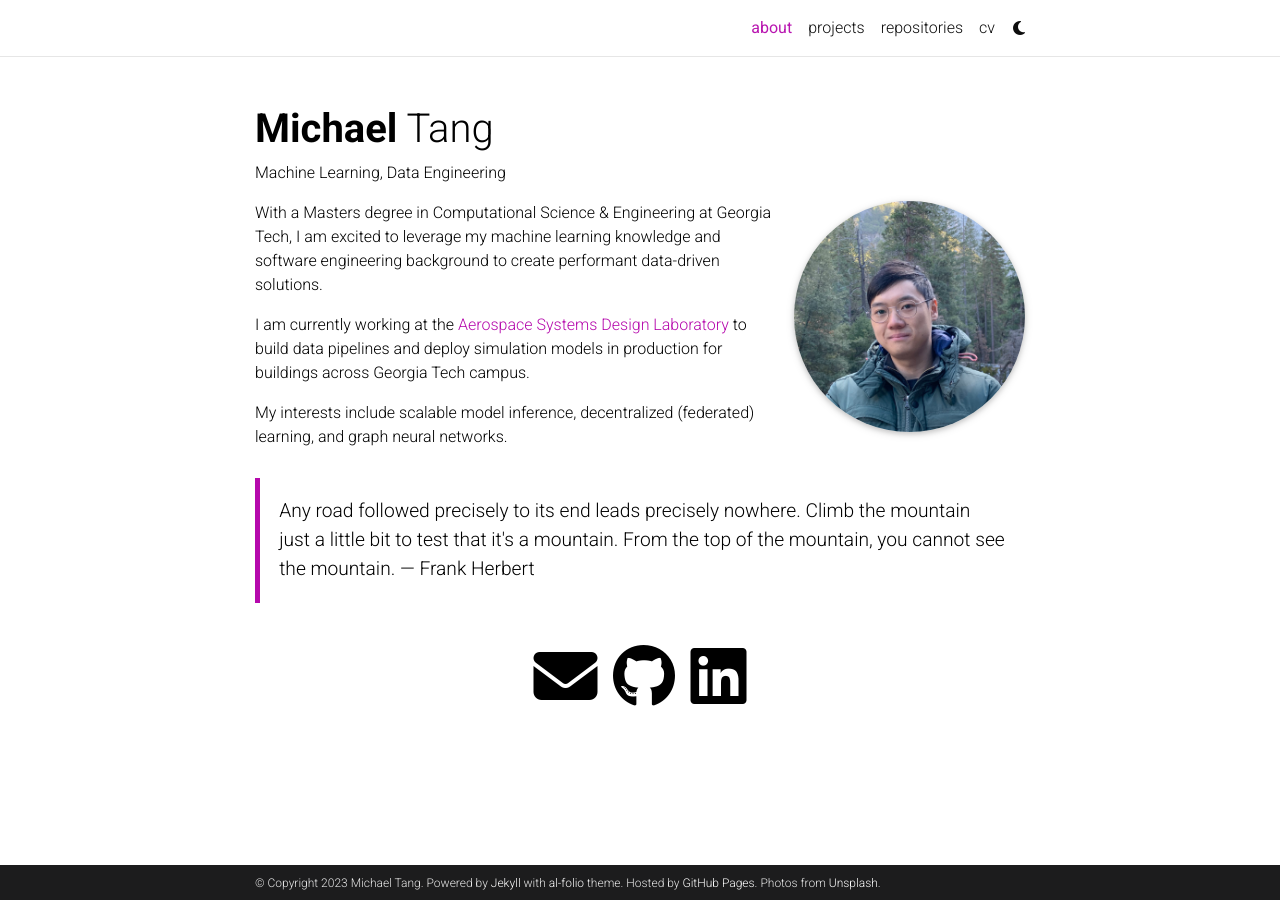
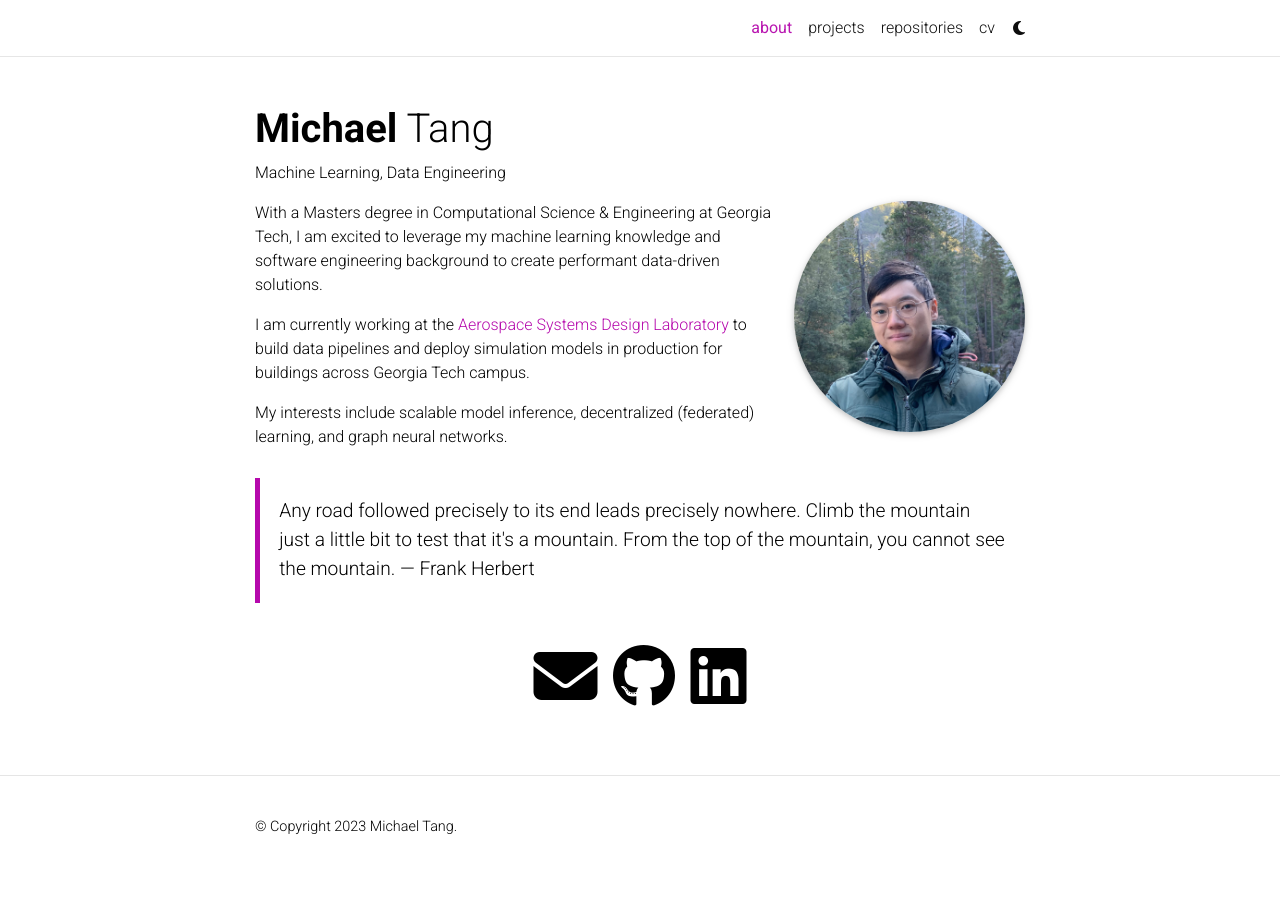
Before and after one commit to mike6649/mike6649.github.io, a Jekyll site: the page built from _pages/about.md, in a window 1280 px wide. Built offline with Jekyll 4.4.1, drawn with Linux system fonts in a browser that asks for light colours; full-size pictures stand in for the smaller copies a plugin makes; comment, search, counter and statistics services are not loaded; a style sheet for code colours, icons or effects is not loaded.

```diff
--- a/_config.yml
+++ b/_config.yml
@@ -8,10 +8,7 @@ last_name: Tang
 email: michaeltang6649@gmail.com
 description: > # the ">" symbol means to ignore newlines until "footer_text:"
   A simple, whitespace theme for academics. Based on [*folio](https://github.com/bogoli/-folio) design.
-footer_text: >
-  Powered by <a href="https://jekyllrb.com/" target="_blank">Jekyll</a> with <a href="https://github.com/alshedivat/al-folio">al-folio</a> theme.
-  Hosted by <a href="https://pages.github.com/" target="_blank">GitHub Pages</a>.
-  Photos from <a href="https://unsplash.com" target="_blank">Unsplash</a>.
+footer_text:
 keywords: jekyll, jekyll-theme, academic-website, portfolio-website  # add your own keywords or leave empty
 
 lang: en # the language of your site (for example: en, fr, cn, ru, etc.)
@@ -47,7 +44,7 @@ rss_icon: false
 # -----------------------------------------------------------------------------
 
 navbar_fixed: true
-footer_fixed: true
+footer_fixed: false
 
 # Dimensions
 max_width: 800px
```
